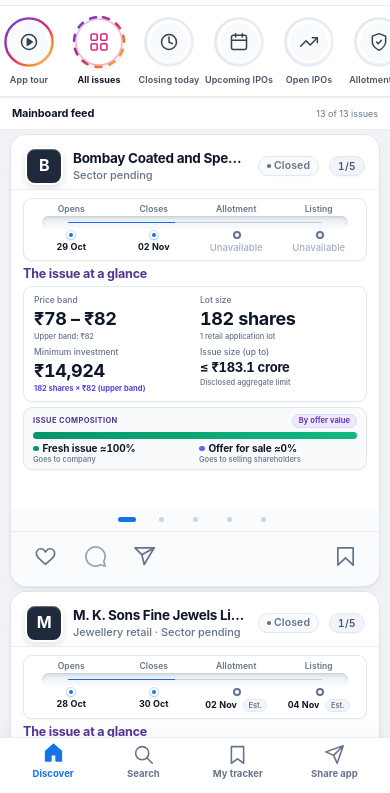
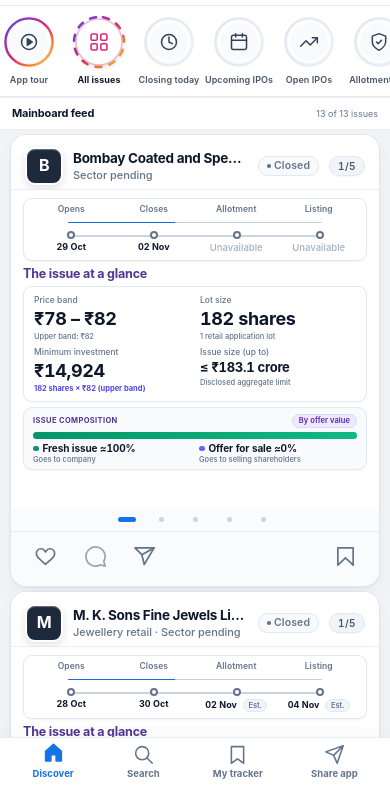
Before and after one commit to kumarnavneet-code/ipr-ig-dashboard, a plain HTML site: page index.html in a window 390 px wide. Shown: the part 51-844 px from the top of the page. Drawn offline with Linux system fonts and the light colour scheme.

Commit message:
Apply precise phone timeline alignment

```diff
--- a/assets/dashboard-ui-fixes.20261124.css
+++ b/assets/dashboard-ui-fixes.20261124.css
@@ -1,19 +1,19 @@
 /* Center milestone markers on the shared phone timeline rail. */
 @media(max-width:559px){
- .issue-dates{position:relative;isolation:isolate;--timeline-line-y:36px}
- .issue-dates::before{content:"";position:absolute;left:12.5%;right:12.5%;top:var(--timeline-line-y);height:2px;border-radius:999px;background:#cbd5e1;z-index:0;pointer-events:none}
- .issue-dates .metric{position:static!important;text-align:center}
- .issue-dates .metric::before{content:""!important;display:block!important;position:absolute!important;top:calc(var(--timeline-line-y) - 4px)!important;margin:0!important;width:8px!important;height:8px!important;border:2px solid #64748b!important;border-radius:50%!important;background:#fff!important;box-sizing:border-box!important;z-index:1!important}
- .issue-dates .milestone-opens::before{left:calc(12.5% - .25px)!important}
- .issue-dates .milestone-closes::before{left:calc(37.5% - 2.75px)!important}
- .issue-dates .milestone-allotment::before{left:calc(62.5% - 5.25px)!important}
- .issue-dates .milestone-listing::before{left:calc(87.5% - 7.75px)!important}
- .issue-dates .metric dd{margin-top:16px!important}
- .evidence-mode .issue-dates::before{background:#475569}
- .evidence-mode .issue-dates .metric::before{background:#151515!important;border-color:#94a3b8!important}
+ #main .ipo-card .issue-dates{position:relative!important;isolation:isolate!important;--timeline-line-y:36px}
+ #main .ipo-card .issue-dates::before{content:""!important;display:block!important;position:absolute!important;left:12.5%!important;right:12.5%!important;top:36px!important;width:auto!important;height:2px!important;border-radius:999px!important;background:#cbd5e1!important;box-shadow:none!important;z-index:0!important;pointer-events:none!important}
+ #main .ipo-card .issue-dates .metric{position:static!important;text-align:center!important}
+ #main .ipo-card .issue-dates .metric::before{content:""!important;display:block!important;position:absolute!important;top:32px!important;margin:0!important;width:8px!important;height:8px!important;border:2px solid #64748b!important;border-radius:50%!important;background:#fff!important;box-shadow:none!important;box-sizing:border-box!important;z-index:1!important}
+ #main .ipo-card .issue-dates .milestone-opens::before{left:calc(12.5% - .25px)!important}
+ #main .ipo-card .issue-dates .milestone-closes::before{left:calc(37.5% - 2.75px)!important}
+ #main .ipo-card .issue-dates .milestone-allotment::before{left:calc(62.5% - 5.25px)!important}
+ #main .ipo-card .issue-dates .milestone-listing::before{left:calc(87.5% - 7.75px)!important}
+ #main .ipo-card .issue-dates .metric dd{margin-top:16px!important}
+ .evidence-mode #main .ipo-card .issue-dates::before{background:#475569!important}
+ .evidence-mode #main .ipo-card .issue-dates .metric::before{background:#151515!important;border-color:#94a3b8!important}
 }
 
 /* Keep per-card social and save actions out of the landscape research view. */
 @media (min-width:560px) and (orientation:landscape){
- .research-workspace .card-actions{display:none!important}
+ #main .research-workspace .card-actions{display:none!important}
 }
```
